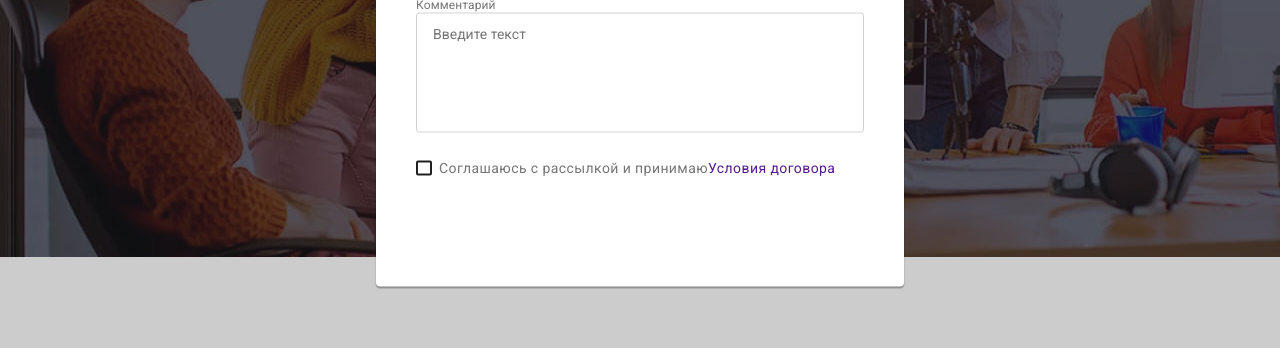
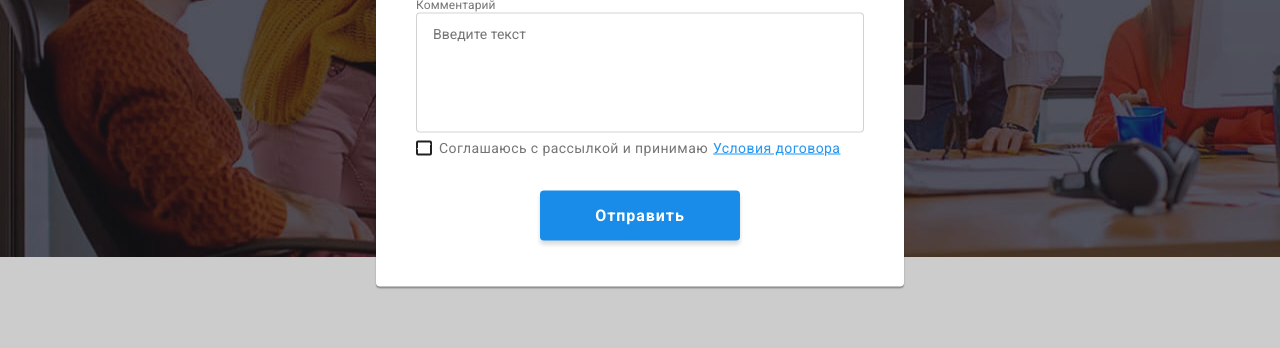
Before and after one commit to dfsk14/goit-markup-hw-06, a plain HTML site: page index.html in a window 1280 px wide. Both pictures are taken after a click on the button "Заказать услугу". Shown: the part 404-752 px from the top of the page. Drawn offline with Linux system fonts and the light colour scheme.

Commit message:
Add files via upload

```diff
--- a/css/style.css
+++ b/css/style.css
@@ -319,61 +319,59 @@ svg.main-link {
   resize: none;
 }
 .form-coment:hover {
-border-color: var(--accent-color);
+  border-color: var(--accent-color);
 }
-.check-text {
+
+.modal-checkbox {
+  font-size: 14px;
+  line-height: 1.71;
+  letter-spacing: 0.03em;
+  color: #757575;
   display: flex;
   align-items: center;
-  font-family: Roboto;
-font-style: normal;
-font-weight: normal;
-font-size: 14px;
-line-height: 1.71;
-letter-spacing: 0.03em;
-color: #757575;
 }
-.check-text span {
+.checkbox-icon {
+  width: 16px;
+  height: 15px;
+  fill: #ffffff;
+  position: absolute;
+  z-index: 1;
+}
+.checkbox-input {
   width: 16px;
   height: 15px;
   margin-right: 7px;
   border: 2px solid var(--primary-text-color);
   border-radius: 2px;
-  display: flex;
-  align-items: center;
-  justify-content: center;
+  appearance: none;
+  position: relative;
+}
+.modal-checkbox a {
+  color: var(--accent-color);
+  padding-left: 5px;
+}
+.checkbox-input:checked {
+  background-color: var(--accent-color);
+  border-color: var(--accent-color);
+}
+.modal-button {
+  display: block;
+  margin: 0 auto;
+  width: 200px;
+  min-height: 50px;
+  background-color: #188ce8;
+  box-shadow: 0px 4px 4px rgb(0 0 0 / 15%);
+  border-radius: 4px;
+  border: #188ce8;
+  font-weight: 700;
+  font-size: 16px;
+  line-height: 1.87;
+  letter-spacing: 0.06em;
+  color: #ffffff;
+  margin-top: 30px;
+  cursor: pointer;
 }
 
-.visually-hidden {
-  position: absolute;
-  white-space: nowrap;
-  width: 1px;
-  height: 1px;
-  overflow: hidden;
-  border: 0;
-  padding: 0;
-  clip: rect(0 0 0 0);
-  clip-path: inset(50%);
-  margin: -1px;
-}
-.policy-icon {
-fill: transparent;
-}
-.check-text:checked +
-
-
-
-
-
-
-
-
-
-
-.terms-agree {
-  padding-left: 5px;
-  color: var(--accent-color);
-
-}
 /* features */
 .features {
   display: flex;
--- a/index.html
+++ b/index.html
@@ -97,23 +97,13 @@
             class="form-coment"
             placeholder="Введите текст"
           ></textarea>
-          <div class="form-agree">
-            <input
-              type="checkbox"
-              name="input-check"
-              id="input-check"
-              class="policy-check visually-hidden"
-            />
-            <label for="policy" class="check-text">
-              <span>
-                <svg class="policy-icon" width="16" height="15">
-                  <use href="images/svg/sprite.svg#icon-icon-check"></use>
-                </svg>
-              </span>
-              Соглашаюсь с рассылкой и принимаю
-              <a href="" class="terms-agree">Условия договора</a>
-            </label>
-          </div>
+          <label class="modal-checkbox">
+            <svg class="checkbox-icon">
+                <use href="images/svg/sprite.svg#icon-icon-check"></use>
+            </svg>
+            <input class= "checkbox-input" type="checkbox" name="agree" value="agree">Соглашаюсь с рассылкой и принимаю <a href="#" download><u>Условия договора</u></a>
+        </label>
+        <button type="submit" class="modal-button">Отправить</button>
         </form>
       </div>
     </div>
```
